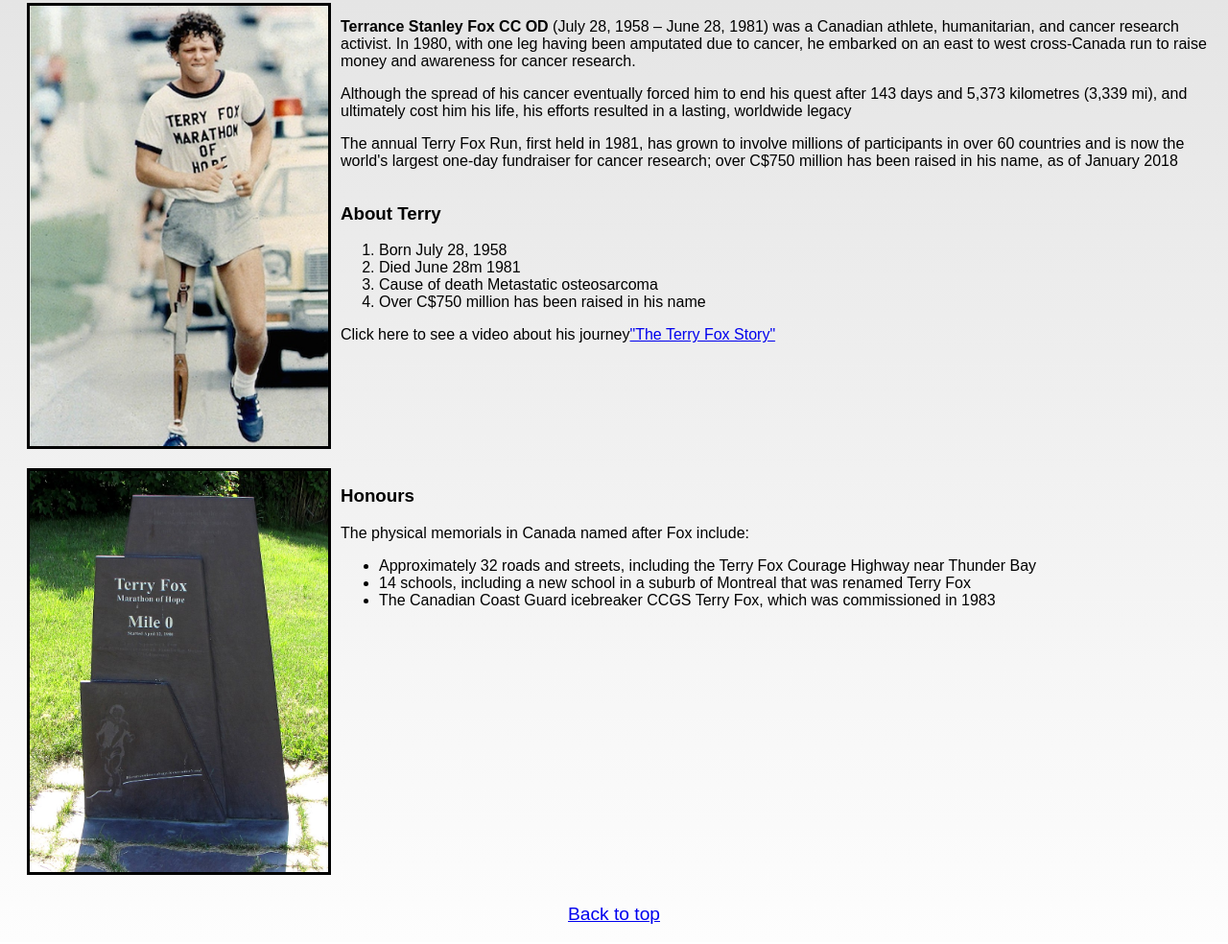
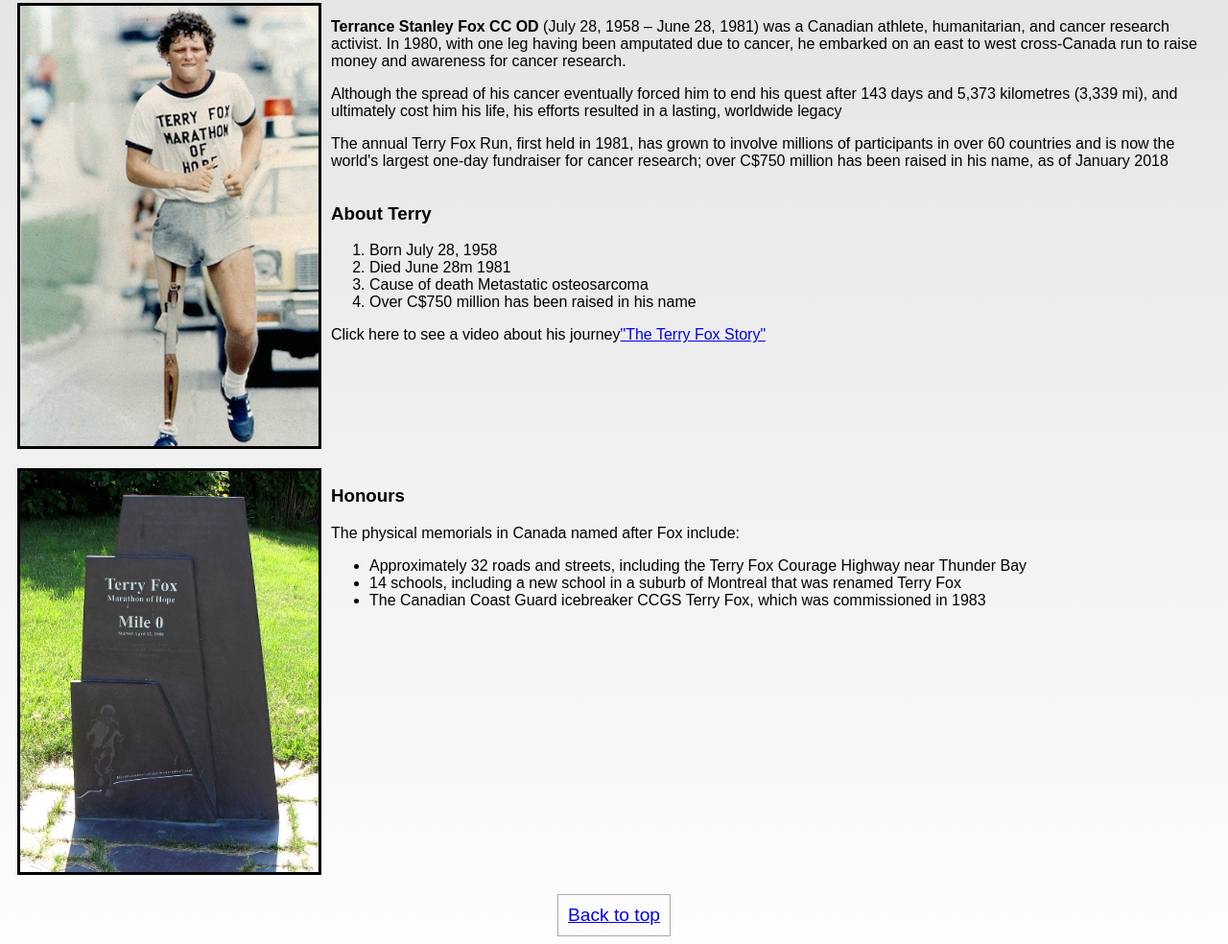
Before and after one commit to rudismad/Homework_1, a plain HTML site: page index.html in a window 1280 px wide. Shown: the part 122-1106 px from the top of the page at 96% size. Drawn offline with Linux system fonts and the light colour scheme.

Commit message:
back to top updated

```diff
--- a/style.css
+++ b/style.css
@@ -32,7 +32,7 @@ body {
     width: 25%;
     margin-left: auto;
     margin-right: auto;
-    margin: 0 10px 10px 10px;
+    margin: 0 10px 10px 0;
     border: solid 3px rgb(0, 0, 0);
 
 }
@@ -51,11 +51,10 @@ body {
 .back {
     text-align: center;
     font-size: 1.2em;
-    margin: 0;
+    margin: auto;
     padding: 10px;
-    display: block;
-
-
+    display: table;
+    border: solid 1px darkgray;
 }
 
 @media only screen and (max-width:620px) {
```
